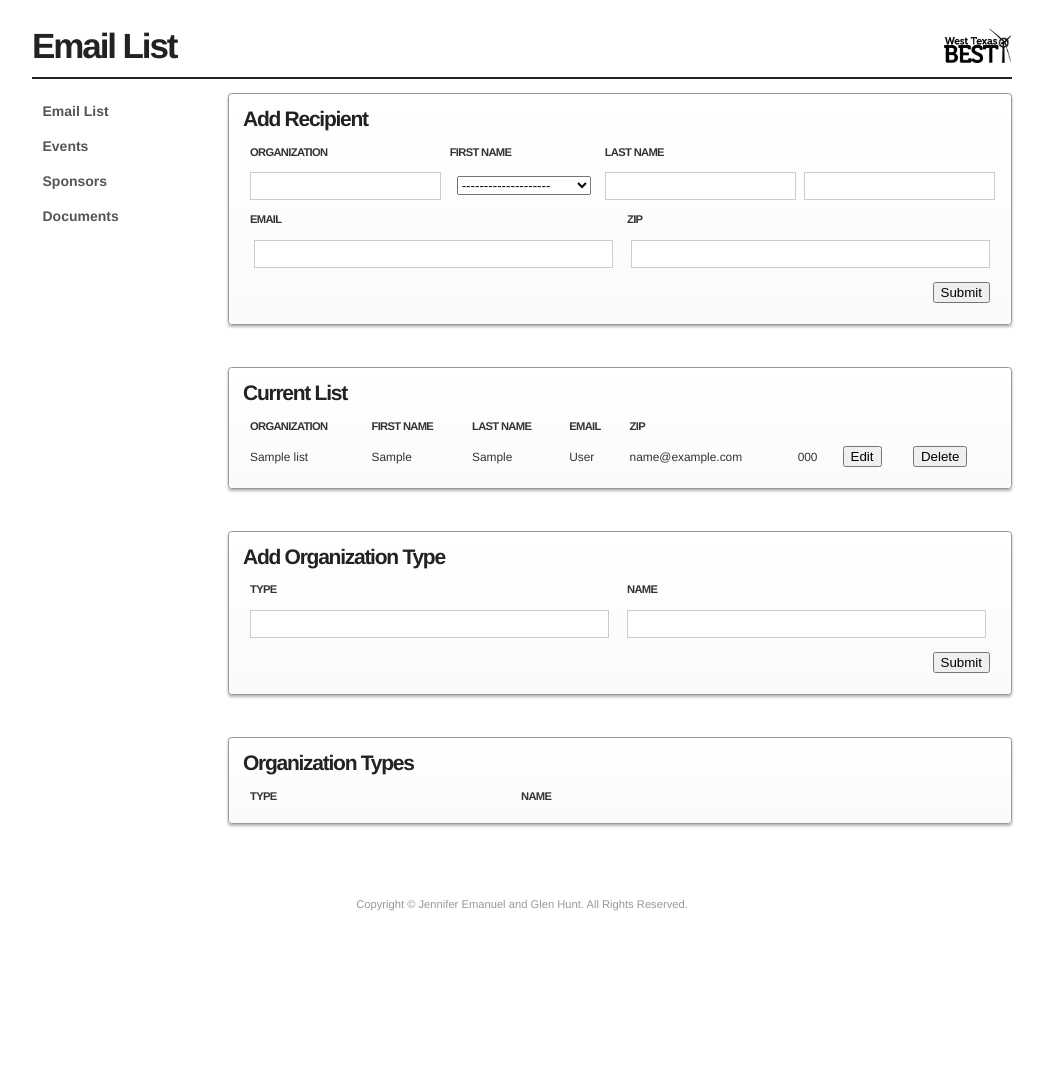
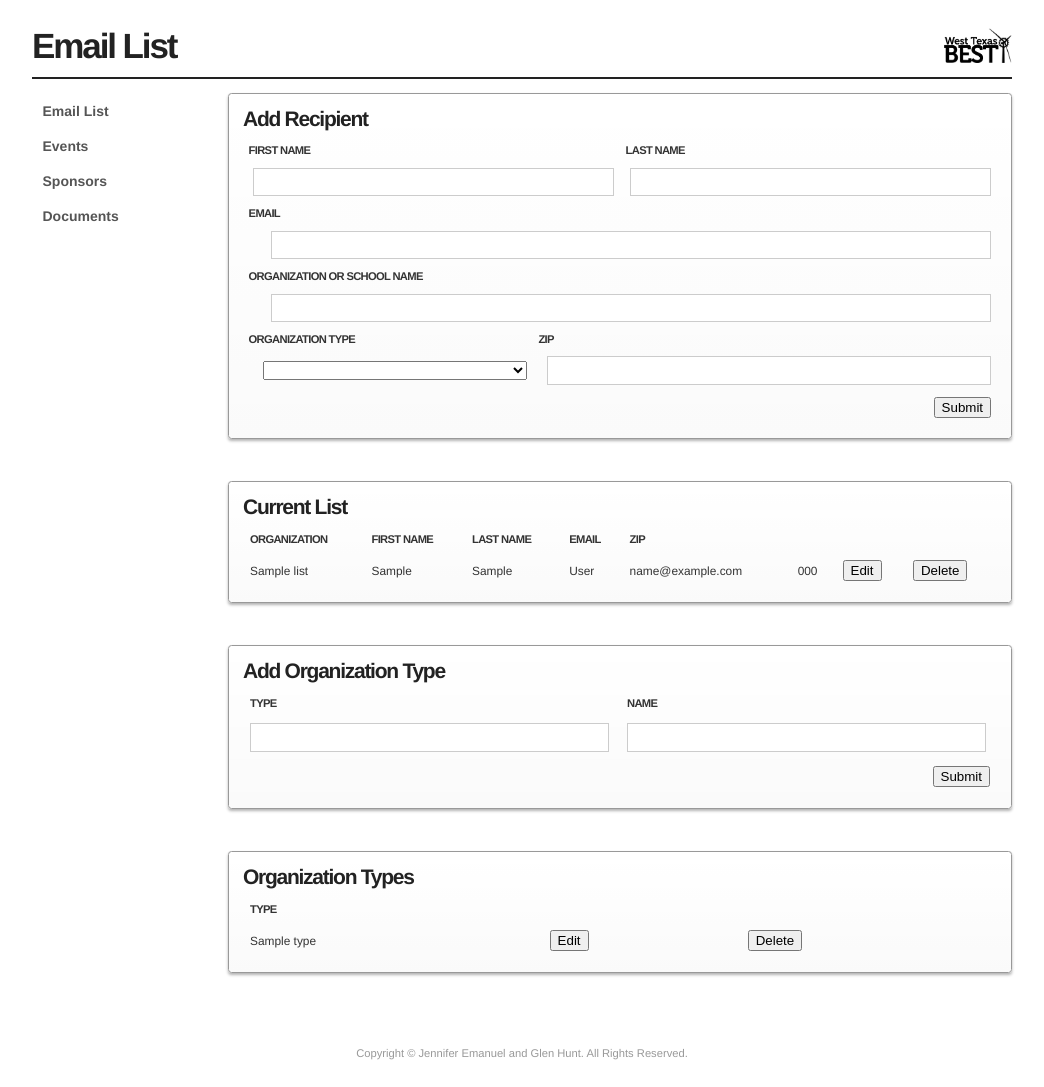
Before and after one commit to ghballiet/wtbest, a PHP site: page /admin/admin_home/ in a window 1280 px wide. Shown: the whole page, without its empty margins (118-1162 px from the left). Before the commit the page ends 911 px from the top, so only its background shows below. Run offline with PHP 8.4, Linux system fonts and the light colour scheme; tables that the repository leaves empty or names only in its code hold one stand-in row (values such as "Sample post"); data that the repository does not hold is empty.

Commit message:
committing any changes not in repo

```diff
--- a/admin/admin_home/index.php
+++ b/admin/admin_home/index.php
@@ -3,26 +3,36 @@
     <div class="box">
         <h2>Add Recipient</h2>
         <table>
-            <tr><th>Organization</th><th>First Name</th><th>Last Name</th></tr>
+            <tr><th>First Name</th><th>Last Name</th></tr>
             <tr>
-                <td><input type="text" name="org_name" id="org_name" /></td>
-				<td>
-                    <select id="org_type" name="org_type">
-						<option value="">--------------------</option>
-						<option value="jrhigh">Junior High School</option>
-						<option value="srhigh">High School</option>
-						<option value="sponsor">Sponsor</option>
-						<option value="other">Other</option>
-                    </select>
-                 </td>
                 <td><input type="text" name="first_name" id="first_name" /></td>
                 <td><input type="text" name="last_name" id="last_name" /></td>
             </tr>
         </table>
         <table>
-            <tr><th>Email</th><th>ZIP</th></tr>
+            <tr><th>Email</th></tr>
+            <tr><td><input type="text" name="email" id="email" /></td></tr>
+        </table>
+        <table>
+            <tr><th>Organization or School Name</th></tr>
+            <tr><td><input type="text" name="org_name" id="org_name" /></td></tr>
+        </table>
+        <table>
+            <tr><th>Organization Type</th><th>ZIP</th></tr>
             <tr>
-                <td><input type="text" name="email" id="email" /></td>
+    			<td>
+                    <select id="org_type" name="org_type">
+                    <option value=""></option>
+                    <?php
+                    $q = "select * from org_type o order by o.name;";
+                    $list = db_query($q);
+                    foreach($list as $l) { ?>
+                    <option value="<?php echo $l[id]; ?>"><?php echo $l[name]; ?></option>
+                    <?php
+                    }
+                    ?>
+                    </select>
+                </td>
                 <td><input type="text" name="zip" id="zip" maxlength="5" /></td>
             </tr>
         </table>
@@ -66,15 +76,14 @@
     <div class="box">
         <h2>Organization Types</h2>
         <table>
-            <tr><th>Type</th><th>Name</th><th></th><th></th></tr>
+            <tr><th>Type</th><th></th><th></th></tr>
             <?php
-            $q = 'select distinct(m.org_name), o.name from mailing_list m, org_type o where m.org_type = o.id;';
+            $q = 'select * from org_type o order by o.name;';
             $list = db_query($q);
             foreach($list as $l) {
             ?>
             <tr>
                 <td><? echo $l[name]; ?></td>
-                <td><? echo $l[org_name]; ?></td>
                 <td><form method="post" action="edit/"><input type="hidden" name="id" id="id" value="<?php echo $l[id]; ?>" /><input type="submit" value="Edit" /></form></td>
                 <td><form method="post" action="delete/"><input type="hidden" name="id" id="id" value="<?php echo $l[id]; ?>" /><input type="submit" value="Delete" /></form></td>
             </tr>
--- a/admin/include/master.css
+++ b/admin/include/master.css
@@ -211,3 +211,21 @@ div.msg {
   color: #ffffff;
   text-shadow: 0px 1px 2px rgba(0, 0, 0, 0.4);
 }
+select { width: 100%; }
+div.box:first-child table {
+  width: 100% !important;
+  margin: 0px !important;
+}
+div.box:first-child td {
+  padding: 0px !important;
+  margin: 0px !important;
+  padding: 0.5em !important;
+}
+div.box:first-child th {
+  padding: 0px !important;
+  margin: 0px !important;
+  padding: 0.5em !important;
+}
+div.box:first-child input { width: auto !important; }
+div.box:first-child input[type="text"] { width: 95% !important; }
+div.box:first-child select { width: 95% !important; }
--- a/admin/include/master.less
+++ b/admin/include/master.less
@@ -264,3 +264,28 @@ div.msg {
     color: #fff;
     text-shadow: 0px 1px 2px rgba(0,0,0,.4);
 }
+
+select {
+    width: 100%;
+}
+
+div.box:first-child {
+    table {
+        width: 100% !important;
+        margin: 0px !important;
+    }
+
+    td, th {
+        padding: 0px !important;
+        margin: 0px !important;
+        padding: .5em !important;
+    }
+
+    input {
+        width: auto !important;
+    }
+
+    input[type="text"], select {
+        width: 95% !important;
+    }
+}
--- a/home/home.css
+++ b/home/home.css
@@ -135,6 +135,7 @@
   border: solid 1px #cdc89b;
   width: auto;
   font-size: 1.15em;
+  text-shadow: 0px 1px 1px rgba(255, 255, 255, 0.95);
 }
 #slider .nivo-caption {
   -webkit-transform: rotate(1.25deg);
--- a/home/home.less
+++ b/home/home.less
@@ -202,6 +202,7 @@
         border: solid 1px rgba(205,200,155,1);
         width: auto;
         font-size: 1.15em;
+        text-shadow: 0px 1px 1px rgba(255,255,255,.95);
     }
 
     .nivo-caption {
```
